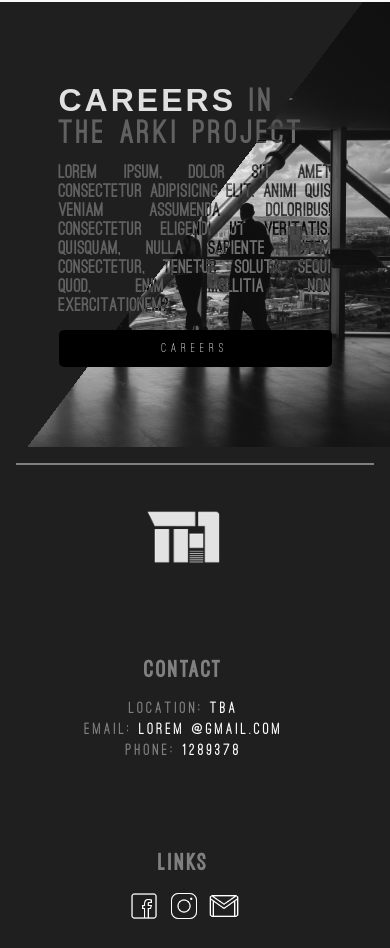
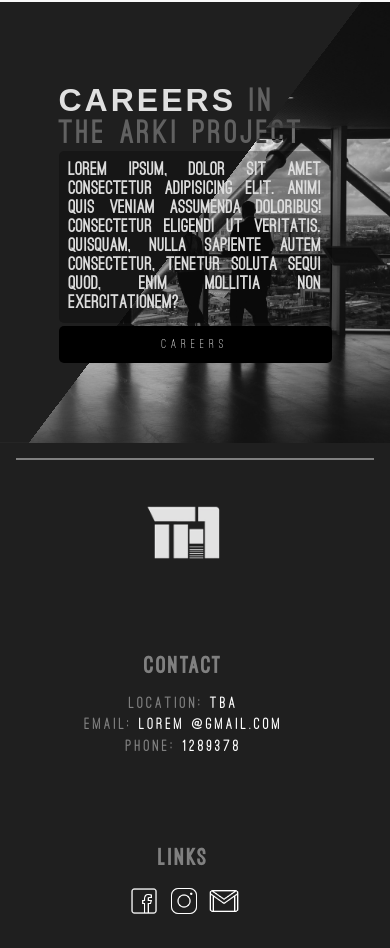
Before and after one commit to premooo/TAP, a React (Create React App) app in the folder frontend/: page / in a window 390 px wide. Shown: the part 4702-5650 px from the top of the page. Built offline with nearby package versions, Linux system fonts and the light colour scheme; no server answers.

Commit message:
Update App.css

```diff
--- a/frontend/src/styles/App.css
+++ b/frontend/src/styles/App.css
@@ -627,9 +627,9 @@ html, body{
 .careers-side h3{
   padding: 5% 0;
   font-family: 'ostBlack';
-  color: gray;
-  mix-blend-mode: difference;
+  color: #DCDCDC;
   max-width: 320px;
+  margin-bottom: 1%;
 }
 
 .careers-side button{
@@ -906,6 +906,11 @@ h2 {
   .project-section{
     margin: 2% 2em;
   }
+  .careers-side h3{
+    padding: 10px; /* Add some inner spacing */
+    border-radius: 5px;
+    background-color: rgba(0, 0, 0, 0.3);
+  }
 }
 
 @media only screen and (min-width: 768px) and (max-width: 1280px) {
```
